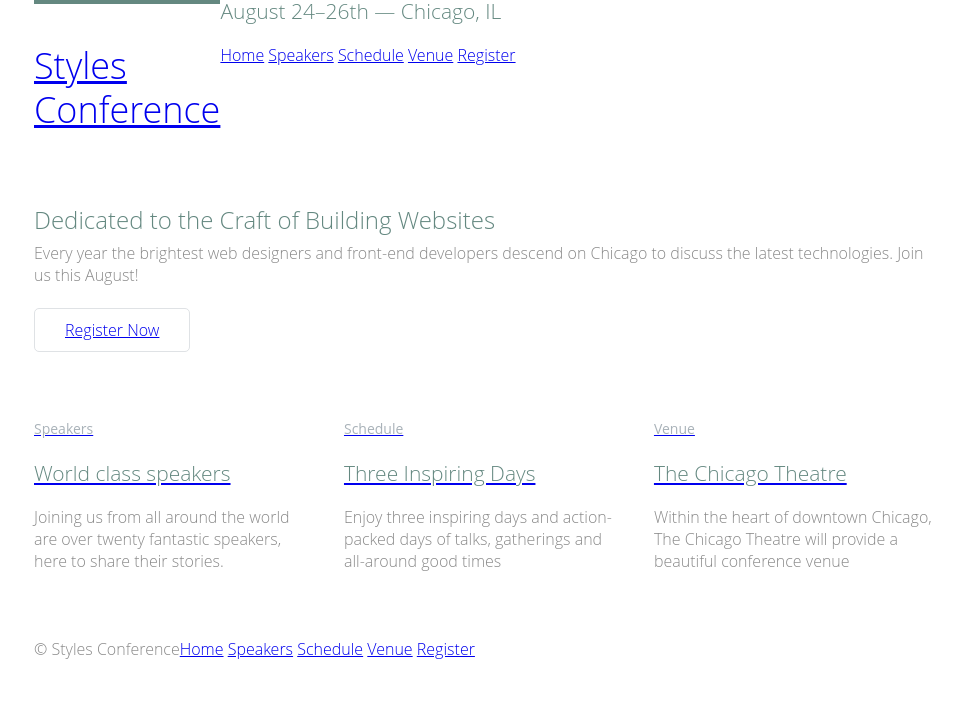
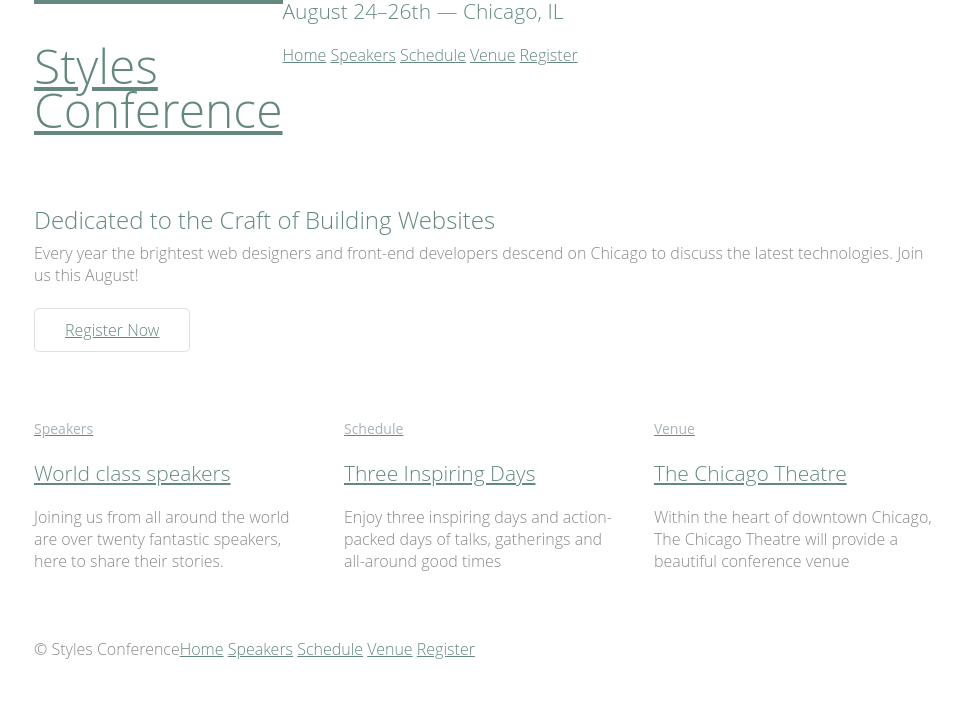
Before and after one commit to ryuzaki644/stylesConference, a plain HTML site: page index.html in a window 1280 px wide. Shown: the whole page, without its empty margins (156-1118 px from the left). Drawn offline with Linux system fonts and the light colour scheme.

Commit message:
Add style for anchor,logo and tagline   -Add :hover psuedo-class to anchor tag to change color   -Add border, padding and font properties to class `logo`   -Add margin to class `tagline`

```diff
--- a/assets/stylesheets/main.css
+++ b/assets/stylesheets/main.css
@@ -220,3 +220,31 @@ strong {
 cite, em {
   font-style: italic;
 }
+
+
+/*
+  ========================================
+  Links
+  ========================================
+*/
+
+a:hover {
+  color: #a9b2b9;
+}
+a {
+  color: #648880;
+}
+
+
+.logo {
+  border-top: 4px solid #648880;
+  float: left;
+  font-size: 48px;
+  line-height: 44px;
+  padding: 40px 0 22px 0;
+}
+
+
+.tagline {
+  margin: 66px 0 22px 0;
+}
```
